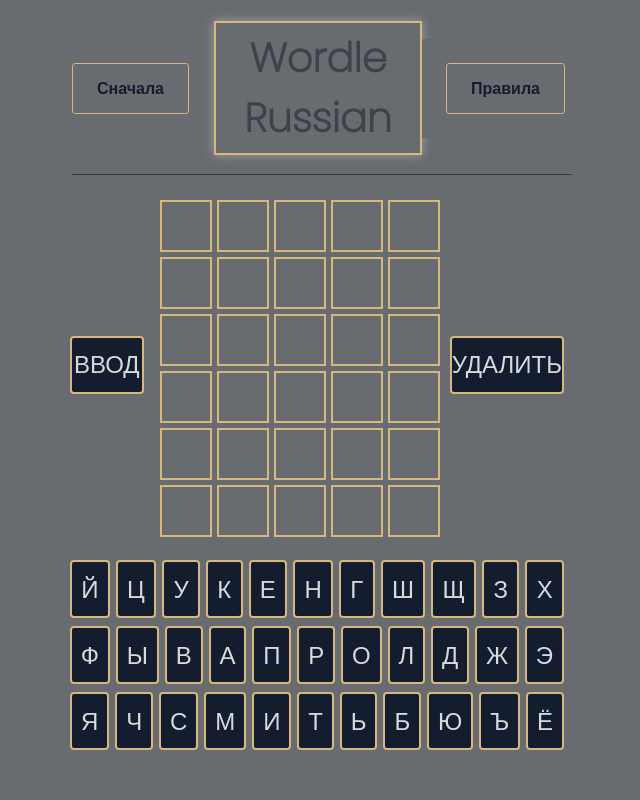
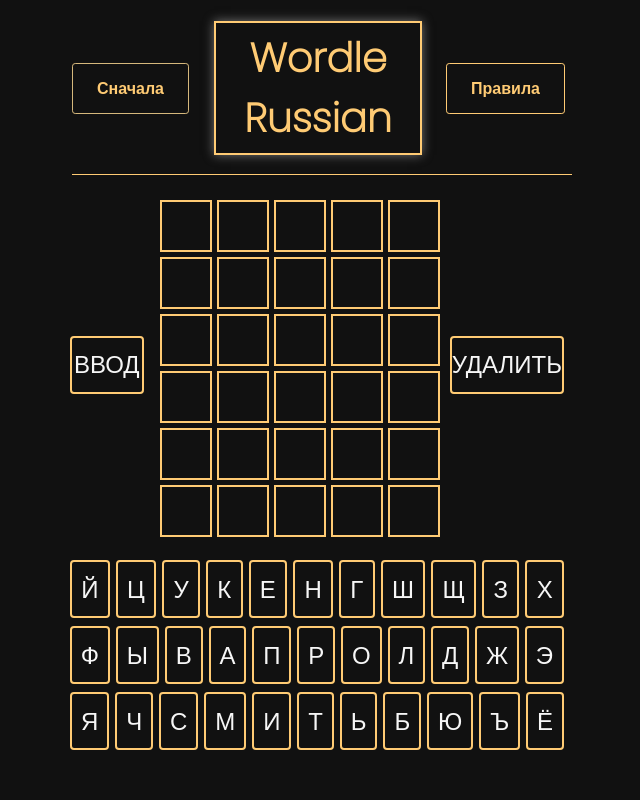
Before and after one commit to IHARNAZAROV/Wordle, a plain HTML site: page index.html in a window 1280 px wide. Shown: the whole page, without its empty margins (320-960 px from the left). Drawn offline with nearby package versions, Linux system fonts and the light colour scheme.

Commit message:
feat: new color palette

```diff
--- a/css/styles.css
+++ b/css/styles.css
@@ -7,12 +7,12 @@ html,
 body {
     height: 100%;
     font-family: 'Poppins', sans-serif;
-    background-color: #686b70;
+    background-color: #111111;
 }
 
 #container {
     display: flex;
-    background-color: #686b70;
+    background-color: #111111;
     height: 100%;
     align-items: center;
     flex-direction: column;
@@ -28,7 +28,7 @@ body {
 }
 
 header {
-    border-bottom: 1px solid rgb(58, 58, 60);
+    border-bottom: 1px solid #ffcb74;
     display: flex;
     align-items: center;
     flex-direction: row;
@@ -39,9 +39,9 @@ header {
 }
 
 .title {
-    color: #3f4249;
+    color: #ffcb74;
     font-size: 2.5rem;
-    border: 2px solid #d6b87c;
+    border: 2px solid #ffcb74;
     box-shadow: 0 0 10px rgba(214, 213, 213, 0.5);
     font-weight: bold;
     margin: 0.4rem 0 0.4rem 0;
@@ -67,14 +67,14 @@ header {
 }
 
 .square {
-    border: 2px solid #d6b87c;
+    border: 2px solid #ffcb74;
     width: 6vh;
     height: 6vh;
     max-width: 60px;
     max-height: 60px;
     font-size: 4vh;
     font-weight: bold;
-    color: #afb6c5;
+    color: #ffcb74;
     text-transform: uppercase;
     user-select: none;
     display: flex;
@@ -103,8 +103,8 @@ header {
     height: 58px;
     max-height: 10vw;
     cursor: pointer;
-    background-color: #141D2F;
-    color: rgb(215, 218, 220);
+    background-color: #111111;
+    color: #f6f6f6;
     flex-grow: 1;
     text-transform: uppercase;
     margin-right: 6px;
@@ -112,12 +112,12 @@ header {
     user-select: none;
     font-size: 3vh;
     font-weight: normal;
-    border: 2px solid #d6b87c;
+    border: 2px solid #ffcb74;
 }
 
 button:hover {
-    background-color: #d6b87c;
-    color: #141D2F;
+    background-color: #ffcb74;
+    color: #111111;
 
 }
 
@@ -133,7 +133,7 @@ button:hover {
   Our Modal Window styles
 =====================================*/
 .modal {
-    background: #686b70;
+
     display: inline-block;
     padding: 1em;
 }
@@ -145,10 +145,10 @@ button:hover {
 }
 
 .modal>label {
-    background: #686b70;
-    border: 1px solid #d6b87c;
+    background: #111111;
+    border: 1px solid #ffcb74;
     border-radius: .2em;
-    color: #141D2F;
+    color: #ffcb74;
     cursor: pointer;
     display: inline-block;
     font-weight: bold;
@@ -159,7 +159,9 @@ button:hover {
 }
 
 .modal>label:hover {
-    transform: scale(0.97);
+
+    background: #ffcb74;
+    color: #111111;
 }
 
 .modal__overlay {
@@ -245,10 +247,10 @@ input:checked~.modal__overlay {
 }
 
 .refresh {
-    background: #686b70;
+    background: #111111;
     border: 1px solid #d6b87c;
     border-radius: .2em;
-    color: #141D2F;
+    color: #ffcb74;
     cursor: pointer;
     display: inline-block;
     font-weight: bold;
@@ -260,6 +262,6 @@ input:checked~.modal__overlay {
 }
 
 .refresh:hover {
-    transform: scale(0.97);
-    background: #686b70;
+
+    background: #ffcb74;
 }
--- a/js/main.js
+++ b/js/main.js
@@ -12,7 +12,7 @@ document.addEventListener("DOMContentLoaded", () => {
     let keys = [];
     let keyLookup = {};
 
-    var nextSquareIndex = 1;
+    let nextSquareIndex = 1;
 
     const createScene = async () => {
         guessedWords = [
```
